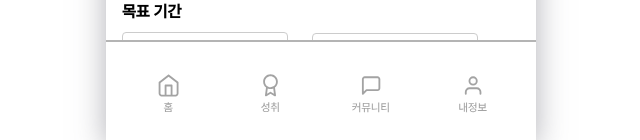
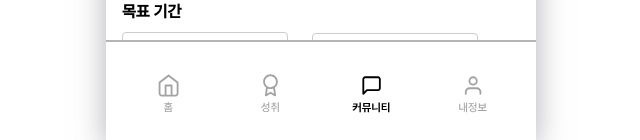
Before and after one commit to GDSC-CheckMate/GOFE_FrontEnd, a React (Create React App) app: page /community/creategroup in a window 1280 px wide. Shown: the part 660-800 px from the top of the page, without its empty margins (319-959 px from the left). Built offline with nearby package versions, Linux system fonts and the light colour scheme; no server answers.

Commit message:
#52 푸터 네이게이션 부분 추가 수정

```diff
--- a/src/layout/Footer.jsx
+++ b/src/layout/Footer.jsx
@@ -50,7 +50,12 @@ const Footer = () => {
             className="footer-item"
             onClick={() => navigate("/community/main")}
           >
-            {path === "/community/main" ? (
+            {path === "/community/main" ||
+            path === "/community/home" ||
+            path === "/community/communityShowProfile" ||
+            path === "/community/communityShowFollwers" ||
+            path === "/community/addFreind" ||
+            path === "/community/creategroup" ? (
               <ActiveCommunityIcon />
             ) : (
               <CommunityIcon />
```
